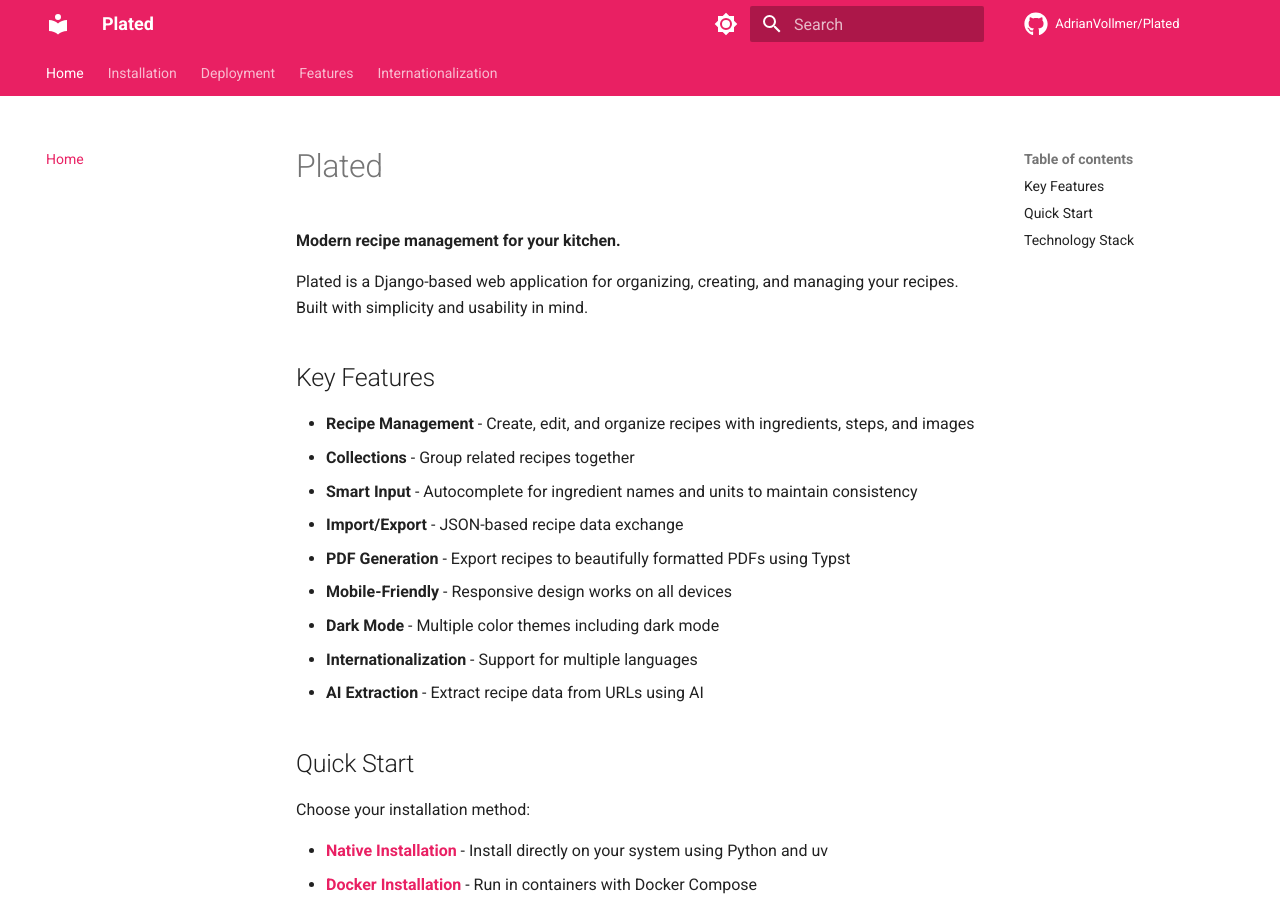
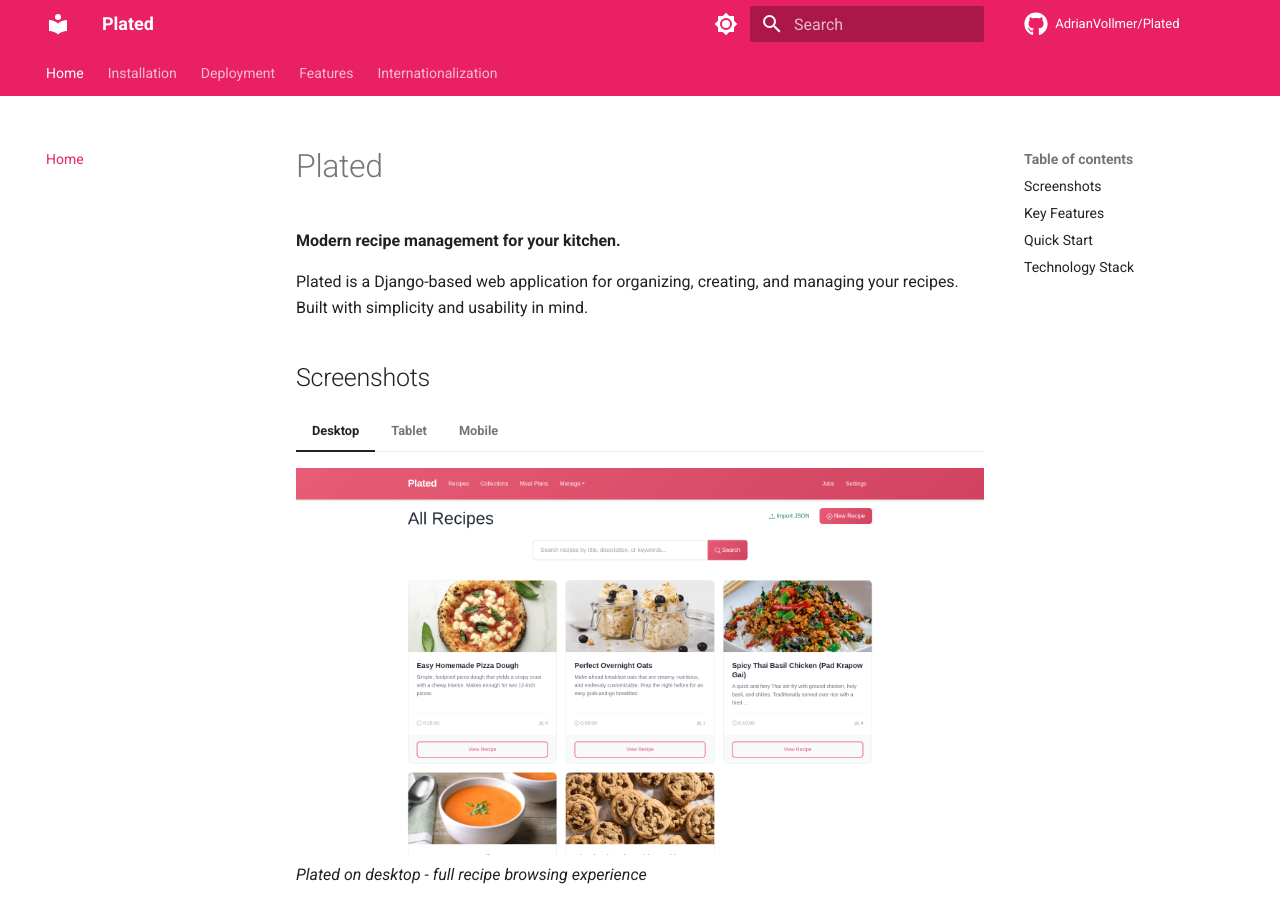
Before and after one commit to AdrianVollmer/Plated, an MkDocs documentation site: the page built from docs/index.md, in a window 1280 px wide and 900 px high. Built offline with MkDocs 1.6.1 and Material for MkDocs 9.7.7, drawn with Linux system fonts in a browser that asks for light colours; comment, search, counter and statistics services are not loaded.

Commit message:
Add application screenshots to documentation
Add responsive screenshots showcasing Plated on different devices:
- Desktop view (1920x1080) - full recipe browsing experience
- Tablet view (768x1024) - responsive layout for medium screens
- Mobile view (375x812) - optimized for on-the-go cooking

Screenshots feature:
- Taken using Playwright for consistency
- Show the homepage/recipe list
- Demonstrate responsive design across all viewport sizes
- Added to documentation with tabbed interface using MkDocs Material

Updated docs/index.md:
- Added Screenshots section with tabbed view for different devices
- Images stored in docs/images/ directory
- Positioned prominently at the top of the page to showcase the UI

The screenshots provide visual documentation of the application's
responsive design and modern interface, helping users understand
what to expect before installation.

🤖 Generated with [Claude Code](https://claude.com/claude-code)

Co-Authored-By: Claude <noreply@anthropic.com>

```diff
--- a/docs/index.md
+++ b/docs/index.md
@@ -4,6 +4,20 @@
 
 Plated is a Django-based web application for organizing, creating, and
 managing your recipes. Built with simplicity and usability in mind.
+
+## Screenshots
+
+=== "Desktop"
+    ![Desktop View](images/homepage-desktop.png)
+    *Plated on desktop - full recipe browsing experience*
+
+=== "Tablet"
+    ![Tablet View](images/homepage-tablet.png)
+    *Plated on tablet - responsive layout adapts to medium screens*
+
+=== "Mobile"
+    ![Mobile View](images/homepage-mobile.png)
+    *Plated on mobile - optimized for on-the-go cooking*
 
 ## Key Features
 
```
Also changed, not shown: docs/images/homepage-desktop.png (added), docs/images/homepage-mobile.png (added), docs/images/homepage-tablet.png (added).
